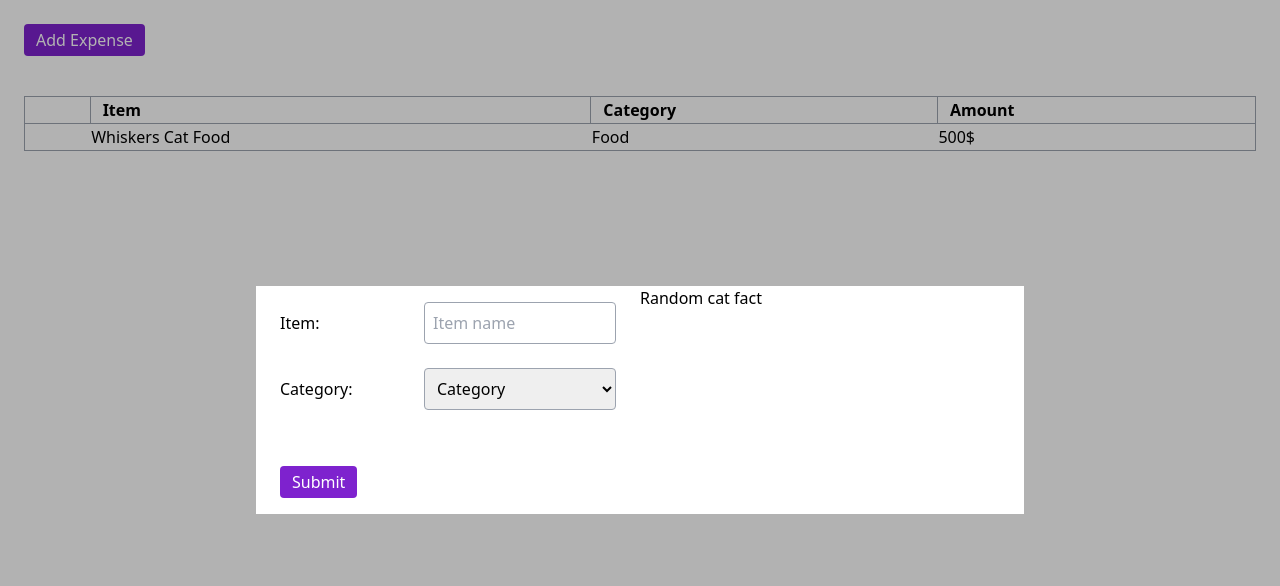
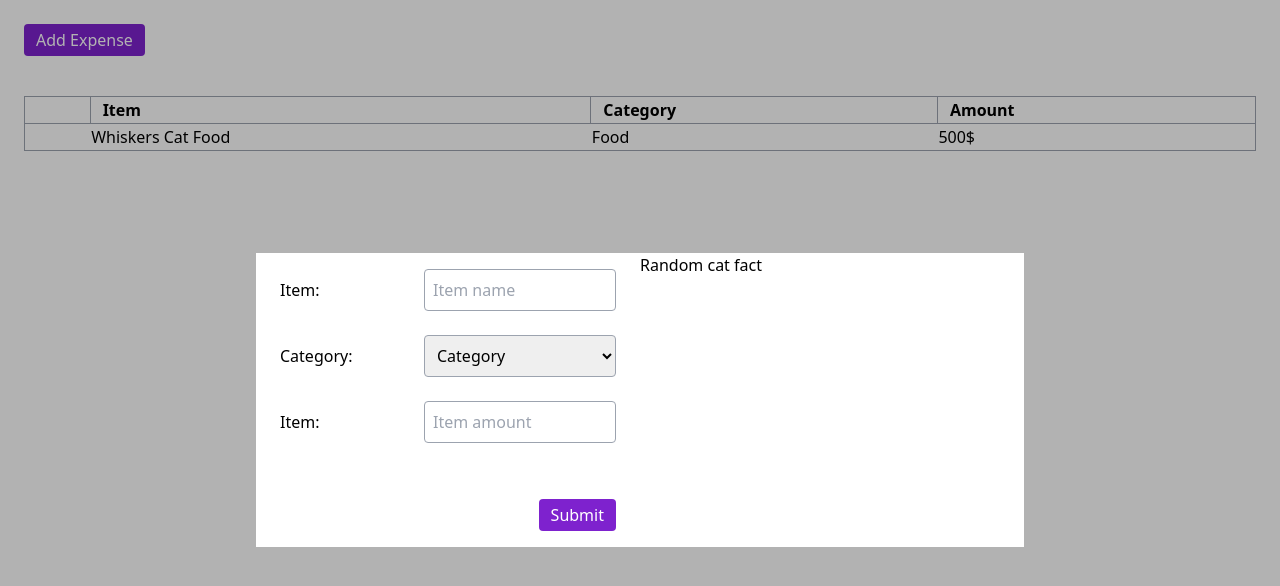
Before and after one commit to ampharino/earnin-challenge, a React (Vite) app: page / in a window 1280 px wide. Both pictures are taken after a click on the button "Add Expense". Shown: the top 586 px of the page. Built offline with nearby package versions, Linux system fonts and the light colour scheme.

Commit message:
feature(dialog): Add item amount textbox

```diff
--- a/src/components/ExpenseDialog.tsx
+++ b/src/components/ExpenseDialog.tsx
@@ -7,6 +7,7 @@ import Select from './ui/form/Select';
 interface FormData {
   itemName: string;
   category: string;
+  itemAmount: number;
 }
 
 const options = [
@@ -77,7 +78,23 @@ export default function ExpenseDialog({
                   }
                 ></Select>
               </div>
-              <div className="mt-8">
+              <div className="flex items-center justify-between">
+                <label>Item:</label>
+                <Textbox
+                  placeholder="Item amount"
+                  errorMessage={errors.itemAmount?.message}
+                  formRegister={() =>
+                    register('itemAmount', {
+                      required: 'This field is required',
+                      min: {
+                        value: 0,
+                        message: 'The amount must not be negative',
+                      },
+                    })
+                  }
+                ></Textbox>
+              </div>
+              <div className="mt-8 flex justify-end">
                 <Button type="submit">Submit</Button>
               </div>
             </form>
```
